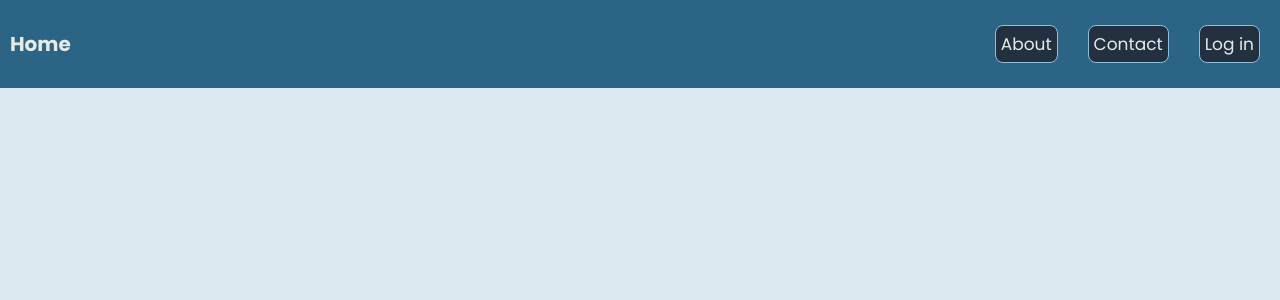
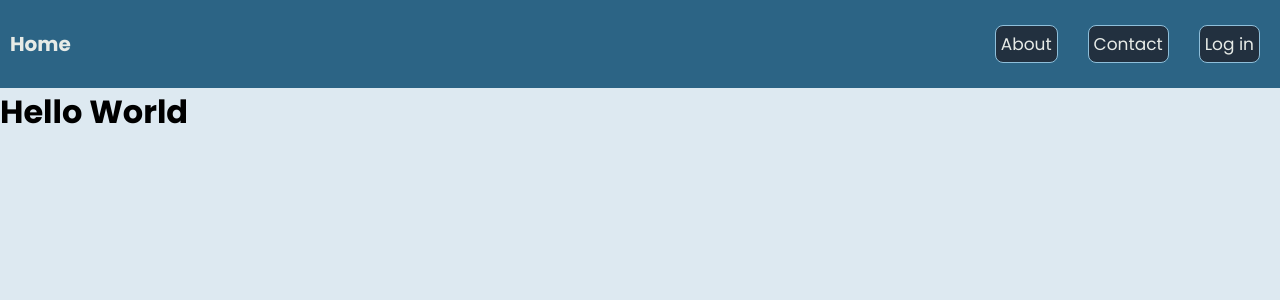
Before and after one commit to knguyenHub/CoyoteHowls, a React (Vite) app in the folder coyote_howls/: page /faculty in a window 1280 px wide. Shown: the top 300 px of the page. Built offline with nearby package versions, Linux system fonts and the light colour scheme.

Commit message:
created and link login page

```diff
--- a/coyote_howls/src/App.jsx
+++ b/coyote_howls/src/App.jsx
@@ -7,6 +7,7 @@ import About from "./components/pages/About";
 import Contact from "./components/pages/Contact";
 import Log_in from "./components/pages/Log_in";
 import Home from "./components/pages/Home";
+import Faculty_login from "./components/pages/Faculty_login";
 
 
 /*Routing each component from pages to the appropriate url on the website */
@@ -20,6 +21,7 @@ function App() {
         <Route path= "/about" element={<About/>} />
         <Route path= "/contact" element={<Contact/>} />
         <Route path= "/log_in" element={<Log_in/>} />
+        <Route path="/faculty" element={<Faculty_login />} />
       </Routes>
     </div>
   );
--- /dev/null
+++ b/coyote_howls/src/components/pages/Faculty_login.jsx
@@ -0,0 +1,12 @@
+import React from 'react'
+
+
+const Faculty_login = () => {
+  return (
+    <div>
+      <h1>Hello World</h1>
+    </div>
+  )
+}
+
+export default Faculty_login
--- a/coyote_howls/src/components/pages/Log_in.jsx
+++ b/coyote_howls/src/components/pages/Log_in.jsx
@@ -1,8 +1,10 @@
 import React from 'react'; // Assuming Navbar is in the same directory
 import './Log_in.css'; // Assuming you have a CSS file for styles
+import { Link } from 'react-router-dom';
 
 const Log_in = () => {
-  return (
+
+    return (
     <div>
 
       {/* Login Header */}
@@ -14,7 +16,7 @@ const Log_in = () => {
       <div className="login-content">
         <h2>Who Are You?</h2>
         <div className="button-container">
-          <button className="role-button">Faculty</button>
+          <button><Link to= "/faculty" className="role-button">Faculty</Link></button>
           <button className="role-button">Student</button>
         </div>
       </div>
```
Also changed, not shown: coyote_howls/src/components/pages/Faculty_login.css (added).
